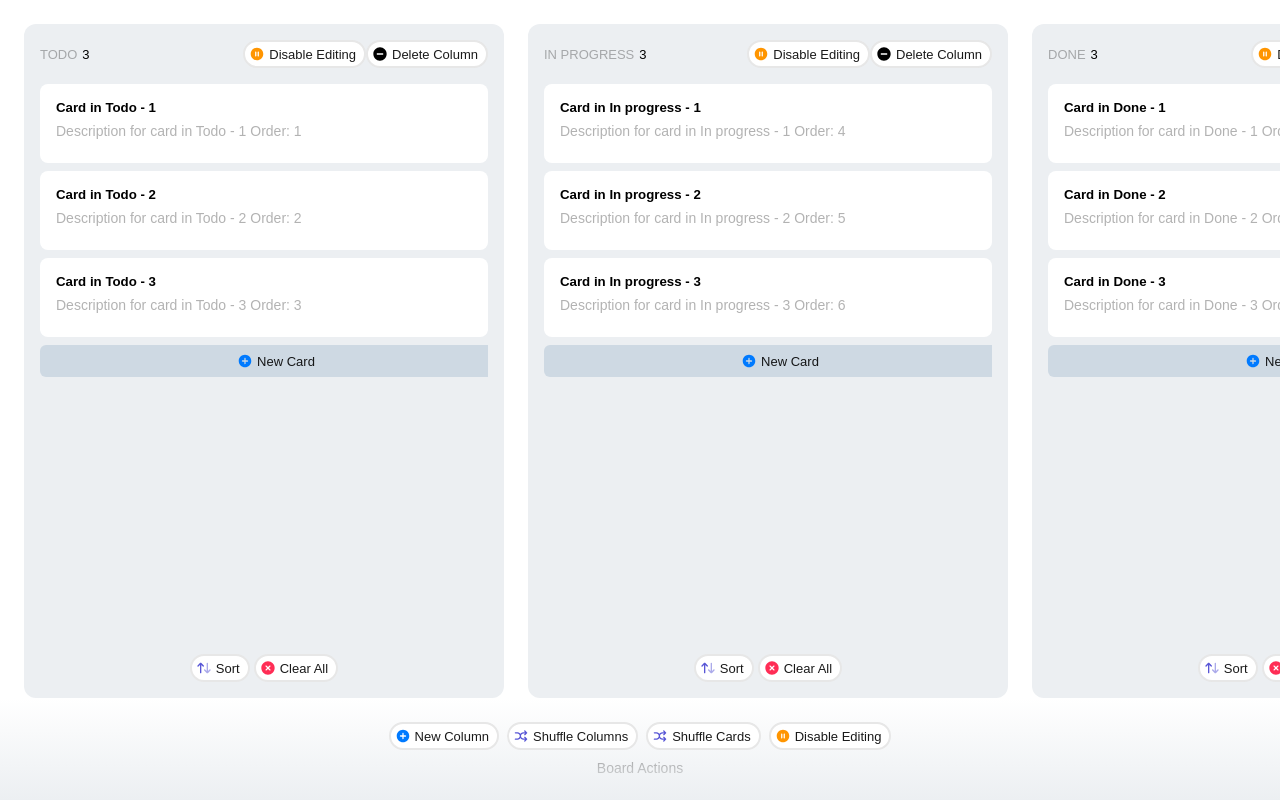
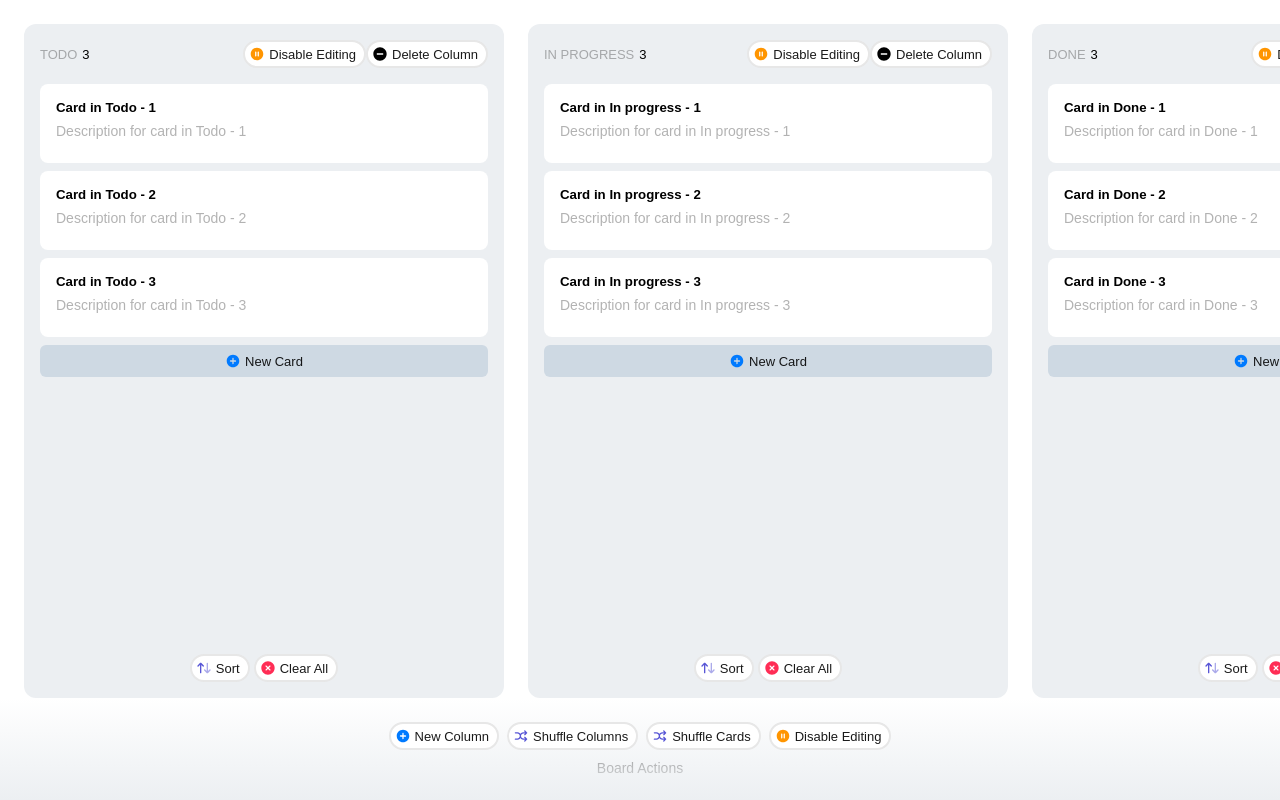
Before and after one commit to AbdulAzizi/vue-kanban-v1, a Vue app: page / in a window 1280 px wide. Built offline with nearby package versions, Linux system fonts and the light colour scheme.

Commit message:
Remove order logic and fix everything effected

```diff
--- a/src/components/BaseButton.vue
+++ b/src/components/BaseButton.vue
@@ -79,6 +79,7 @@ const handleClick = () => {
 	width: 100%;
 	padding: 8px 12px;
 	border-radius: 6px;
+	box-sizing: border-box;
 }
 
 .base-button.full-width {
--- a/src/components/KanbanBoard.vue
+++ b/src/components/KanbanBoard.vue
@@ -28,7 +28,6 @@
                 v-for="column in columnsStore.columns"
                 :key="column.id"
                 :column="column"
-                :style="{ order: column.order }"
                 @reorder-column="columnsStore.reorderColumns"
                 :disabled="uiStore.readonly"
             />
--- a/src/components/KanbanCard.vue
+++ b/src/components/KanbanCard.vue
@@ -69,6 +69,7 @@
 	const updateContent = () => {
 		if (titleEl.value) titleEl.value.innerHTML = title.value;
 		if (descriptionEl.value) descriptionEl.value.innerHTML = description.value;
+		cardsStore.updateCard(props.card.id, { title: title.value, description: description.value })
 	};
 
 	onMounted(() => {
--- a/src/components/KanbanColumn.vue
+++ b/src/components/KanbanColumn.vue
@@ -61,7 +61,7 @@
             emit('reorder-column', props.column);
         }
         if (dragStore.dragType === 'card' && dragStore.dragData) {
-            cardsStore.changeCardColumn(props.column.id, dragStore.dragData.id);
+            cardsStore.updateCard(dragStore.dragData.id, { columnId: props.column.id });
         }
     };
 
@@ -155,8 +155,7 @@
     <ul class="kanban-cards-container">
         <li class="kanban-card-item"
             v-for="card in cards"
-            :key="card.id"
-            :style="{ order: card.order }">
+            :key="card.id">
                 <KanbanCard
                     :card="card"
                     @reorder-card="cardsStore.swapCards"
@@ -164,8 +163,7 @@
                 />
         </li>
         <li class="kanban-card-item"
-            style="order: 99999999;
-            margin-top: 8px;">
+            style="margin-top: 8px;">
             <BaseButton
                 @click="handleNewCard"
                 icon="plus"
--- a/src/components/KanbanColumnForm.vue
+++ b/src/components/KanbanColumnForm.vue
@@ -64,7 +64,6 @@
 .kanban-column-form {
     display: flex;
     flex-direction: column;
-    order: 9999999;
     cursor: default;
 }
 
--- a/src/stores/cards.ts
+++ b/src/stores/cards.ts
@@ -1,4 +1,4 @@
-import { computed, reactive } from 'vue';
+import { computed, ref } from 'vue';
 import { defineStore } from 'pinia';
 import { useColumnsStore } from './columns';
 import type { KanbanCardType } from '@/types/kanbanTypes';
@@ -6,55 +6,47 @@ import { useDragStore } from './drag';
 
 export const useCardsStore = defineStore('cards', () => {
     const columnsStore = useColumnsStore();
-    const cards = reactive<KanbanCardType[]>([]);
+    const cards = ref<KanbanCardType[]>([]);
 
     const dragStore = useDragStore();
 
-    columnsStore.columns.forEach((column, index) => {
+    columnsStore.columns.forEach((column) => {
         for (let i = 1; i <= 3; i++) {
-            cards.push({
+            cards.value.push({
                 columnId: column.id,
                 id: crypto.randomUUID(),
                 title: `Card in ${column.title} - ${i}`,
-                description:
-                `Description for card in ${column.title} - ${i}
-                Order: ${(index * 3) + i}`,
-                order: (index * 3) + i,
+                description: `Description for card in ${column.title} - ${i}`
             });
         }
     });
 
     const getCardsForColumn = (columnId: string) =>
-        computed(() => cards.filter(card => card.columnId === columnId));
+        computed(() => cards.value.filter(card => card.columnId === columnId));
 
     const swapCards = (hoveredCard: KanbanCardType) => {
         const dragData = dragStore.dragData;
         if (!dragData || dragData.id === hoveredCard.id) return;
 
-        const fromCard = cards.find(card => card.id === dragData.id);
-        const toCard = cards.find(card => card.id === hoveredCard.id);
+        const fromIndex = cards.value.findIndex(card => card.id === dragData.id);
+        const toIndex = cards.value.findIndex(card => card.id === hoveredCard.id);
 
-        if (!fromCard || !toCard) return;
+        if (fromIndex === -1 || toIndex === -1) return;
 
-        if (fromCard.columnId !== toCard.columnId) {
-            fromCard.columnId = toCard.columnId;
-        }
-
-        const tempOrder = fromCard.order;
-        fromCard.order = toCard.order;
-        toCard.order = tempOrder;
+        const [movedColumn] = cards.value.splice(fromIndex, 1);
+        cards.value.splice(toIndex, 0, movedColumn);
     };
 
-    const changeCardColumn = (columnId: string, cardId: string) => {
-        const card = cards.find(c => c.id === cardId);
+    const updateCard = (cardId: string, updatedCard: Partial<KanbanCardType>) => {
+        const card = cards.value.find(c => c.id === cardId);
         if (card) {
-            card.columnId = columnId;
+            Object.assign(card, updatedCard);
         }
     };
 
     const shuffleCards = () => {
         const columnIds = columnsStore.columns.map(col => col.id);
-        cards.forEach(card => {
+        cards.value.forEach(card => {
             card.columnId = columnIds[Math.floor(Math.random() * columnIds.length)];
         });
     };
@@ -64,44 +56,47 @@ export const useCardsStore = defineStore('cards', () => {
             columnId,
             id: crypto.randomUUID(),
             title,
-            description,
-            order: cards.length + 1,
+            description
         };
-        cards.push(newCard);
+        cards.value.push(newCard);
     };
 
-    const sortCardsByTitle = (columnId: string, ascending: boolean = true) => {
-        const cardsInColumn = cards
-            .filter(card => card.columnId === columnId)
-            .sort((a, b) => {
+    const sortCardsByTitle = (columnId: string, ascending = true) => {
+        const sorted = cards.value
+          .filter(c => c.columnId === columnId)
+          .sort((a, b) => {
                 const titleA = a.title.toLowerCase();
                 const titleB = b.title.toLowerCase();
                 return ascending
                     ? titleA.localeCompare(titleB)
                     : titleB.localeCompare(titleA);
-            });
+          });
 
-        cardsInColumn.forEach((card, index) => {
-            card.order = index + 1;
-        });
-    };
+        let idx = 0;
+        for (let i = 0; i < cards.value.length; i++) {
+          if (cards.value[i].columnId === columnId) {
+            cards.value[i] = sorted[idx++];
+          }
+        }
+      };
+
 
     const deleteCardsByColumnId = (columnId: string) => {
-        const remaining = cards.filter(card => card.columnId !== columnId);
-        cards.splice(0, cards.length, ...remaining);
+        const remaining = cards.value.filter(card => card.columnId !== columnId);
+        cards.value.splice(0, cards.value.length, ...remaining);
     };
 
 
     const deleteCardById = (cardId: string) => {
-        const index = cards.findIndex(card => card.id === cardId);
+        const index = cards.value.findIndex(card => card.id === cardId);
         if (index !== -1) {
-            cards.splice(index, 1);
+            cards.value.splice(index, 1);
         }
     };
 
     return {
         addCard,
-        changeCardColumn,
+        updateCard,
         cards,
         getCardsForColumn,
         swapCards,
--- a/src/stores/columns.ts
+++ b/src/stores/columns.ts
@@ -7,39 +7,33 @@ export const useColumnsStore = defineStore('columns', () => {
     const dragStore = useDragStore();
 
     const columns = ref<KanbanColumnType[]>([
-        { id: crypto.randomUUID(), title: 'Todo', order: 1 },
-        { id: crypto.randomUUID(), title: 'In progress', order: 2 },
-        { id: crypto.randomUUID(), title: 'Done', order: 3 }
+        { id: crypto.randomUUID(), title: 'Todo' },
+        { id: crypto.randomUUID(), title: 'In progress' },
+        { id: crypto.randomUUID(), title: 'Done' }
     ]);
 
     const reorderColumns = (hoveredColumn: KanbanColumnType) => {
         if (!dragStore.dragData || dragStore.dragData.id === hoveredColumn.id) return;
+        const fromIndex = columns.value.findIndex(col => col.id === dragStore.dragData!.id);
+        const toIndex = columns.value.findIndex(col => col.id === hoveredColumn.id);
 
-        const from = dragStore.dragData;
-        const to = hoveredColumn;
+        if (fromIndex === -1 || toIndex === -1) return;
 
-        const temp = from.order;
-        from.order = to.order;
-        to.order = temp;
+        const [movedColumn] = columns.value.splice(fromIndex, 1);
+        columns.value.splice(toIndex, 0, movedColumn);
     };
 
     const shuffleColumns = () => {
-        const orders = columns.value.map(col => col.order);
-        for (let i = orders.length - 1; i > 0; i--) {
+        for (let i = columns.value.length - 1; i > 0; i--) {
             const j = Math.floor(Math.random() * (i + 1));
-            [orders[i], orders[j]] = [orders[j], orders[i]];
+            [columns.value[i], columns.value[j]] = [columns.value[j], columns.value[i]];
         }
-        columns.value.forEach((col, i) => {
-            col.order = orders[i];
-        });
     };
 
     const addColumn = (title: string) => {
-        const maxOrder = Math.max(...columns.value.map(c => c.order), 0);
         columns.value.push({
             id: crypto.randomUUID(),
             title,
-            order: maxOrder + 1,
         });
     };
 
--- a/src/types/kanbanTypes.ts
+++ b/src/types/kanbanTypes.ts
@@ -2,14 +2,12 @@ export interface KanbanCardType {
     id: string;
     title: string;
     description: string;
-    order: number;
     columnId: KanbanColumnType["id"];
 }
 
 export interface KanbanColumnType {
     id: string;
     title: string;
-    order: number;
 }
 
 export interface KanbanBoardType {
```
